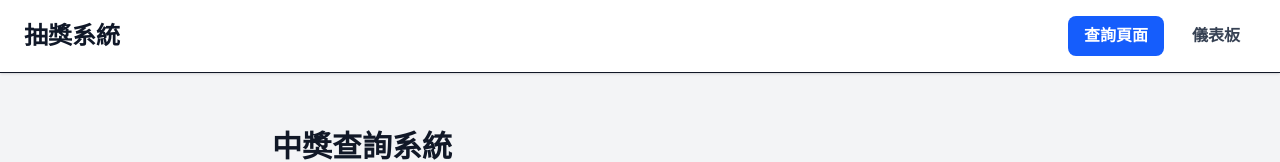
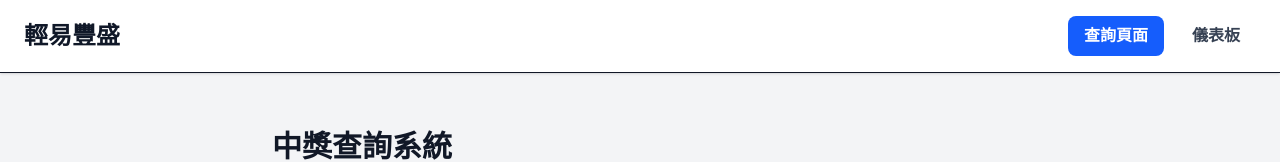
Before and after one commit to easyrichservice-spec/spring-party-lottery, a Next.js app: page /query in a window 1280 px wide. Shown: the top 162 px of the page. Built offline with nearby package versions, Linux system fonts and the light colour scheme.

Commit message:
easyrich

```diff
--- a/app/components/Navbar.tsx
+++ b/app/components/Navbar.tsx
@@ -16,7 +16,7 @@ export default function Navbar() {
 
         {/* 左側 Logo */}
         <Link href="/" className="text-2xl font-bold text-gray-900">
-          抽獎系統
+          輕易豐盛
         </Link>
 
         {/* 右側導覽 */}
```
